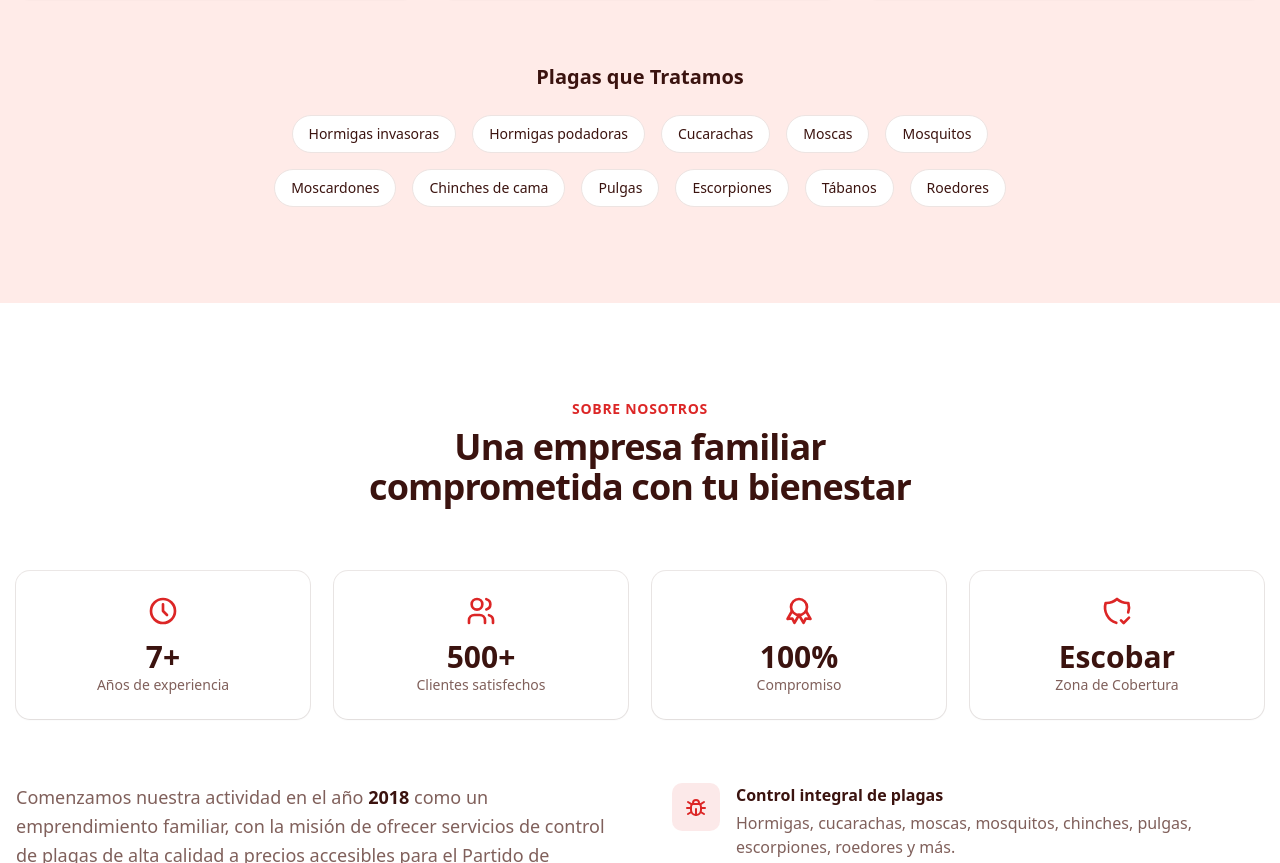
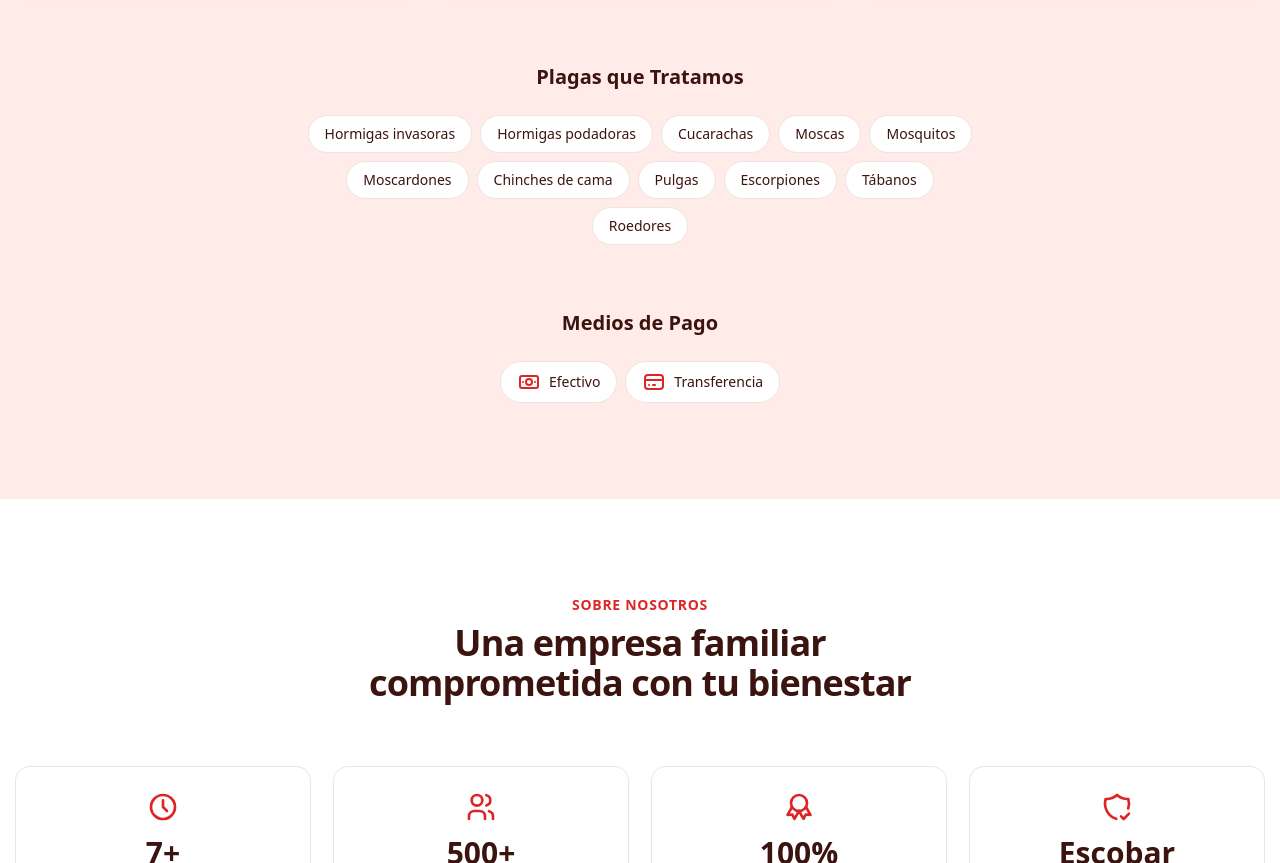
Before and after one commit to martinstanicio/mcm-fumigaciones, a Next.js app: page / in a window 1280 px wide. Shown: the part 1636-2499 px from the top of the page. Built offline with nearby package versions, Linux system fonts and the light colour scheme.

Commit message:
add payment methods

```diff
--- a/src/components/services.tsx
+++ b/src/components/services.tsx
@@ -13,7 +13,9 @@ import {
   IconBug,
   IconBuilding,
   IconBuildingWarehouse,
+  IconCashBanknote,
   IconCheese,
+  IconCreditCard,
   IconHome,
   IconLeaf,
 } from "@tabler/icons-react";
@@ -78,6 +80,19 @@ const plagues = [
   "Roedores",
 ];
 
+const paymentMethods = [
+  {
+    icon: IconCashBanknote,
+    title: "Efectivo",
+    description: "Pagá en el momento del servicio",
+  },
+  {
+    icon: IconCreditCard,
+    title: "Transferencia",
+    description: "Transferencia bancaria",
+  },
+];
+
 export function Services() {
   return (
     <section id="servicios" className="bg-secondary">
@@ -136,13 +151,28 @@ export function Services() {
           <h3 className="text-center text-xl font-semibold">
             Plagas que Tratamos
           </h3>
-          <ul className="mx-auto flex max-w-3xl flex-wrap justify-center gap-4">
+          <ul className="mx-auto flex max-w-2xl flex-wrap justify-center gap-2">
             {plagues.map((plague) => (
               <li
                 key={plague}
-                className="rounded-full border border-border bg-card px-4 py-2 text-sm font-medium text-card-foreground"
+                className="rounded-full border border-border bg-card px-4 py-2 text-center text-sm font-medium text-card-foreground max-sm:grow"
               >
                 {plague}
+              </li>
+            ))}
+          </ul>
+        </div>
+
+        <div className="space-y-6">
+          <h3 className="text-center text-xl font-semibold">Medios de Pago</h3>
+          <ul className="mx-auto flex max-w-3xl flex-wrap justify-center gap-2">
+            {paymentMethods.map((method) => (
+              <li
+                key={method.title}
+                className="flex items-center gap-2 rounded-full border border-border bg-card px-4 py-2 text-center text-sm font-medium text-card-foreground"
+              >
+                <method.icon className="text-primary" />
+                <span>{method.title}</span>
               </li>
             ))}
           </ul>
```
